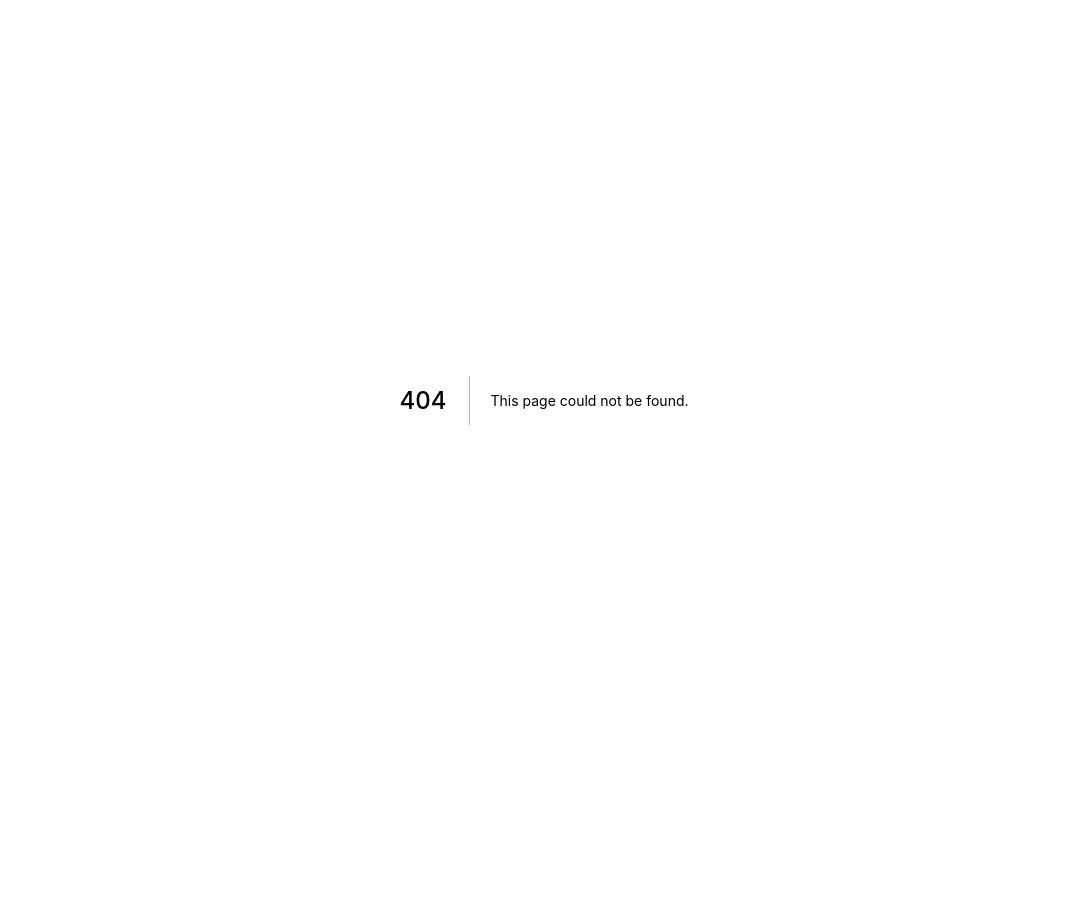
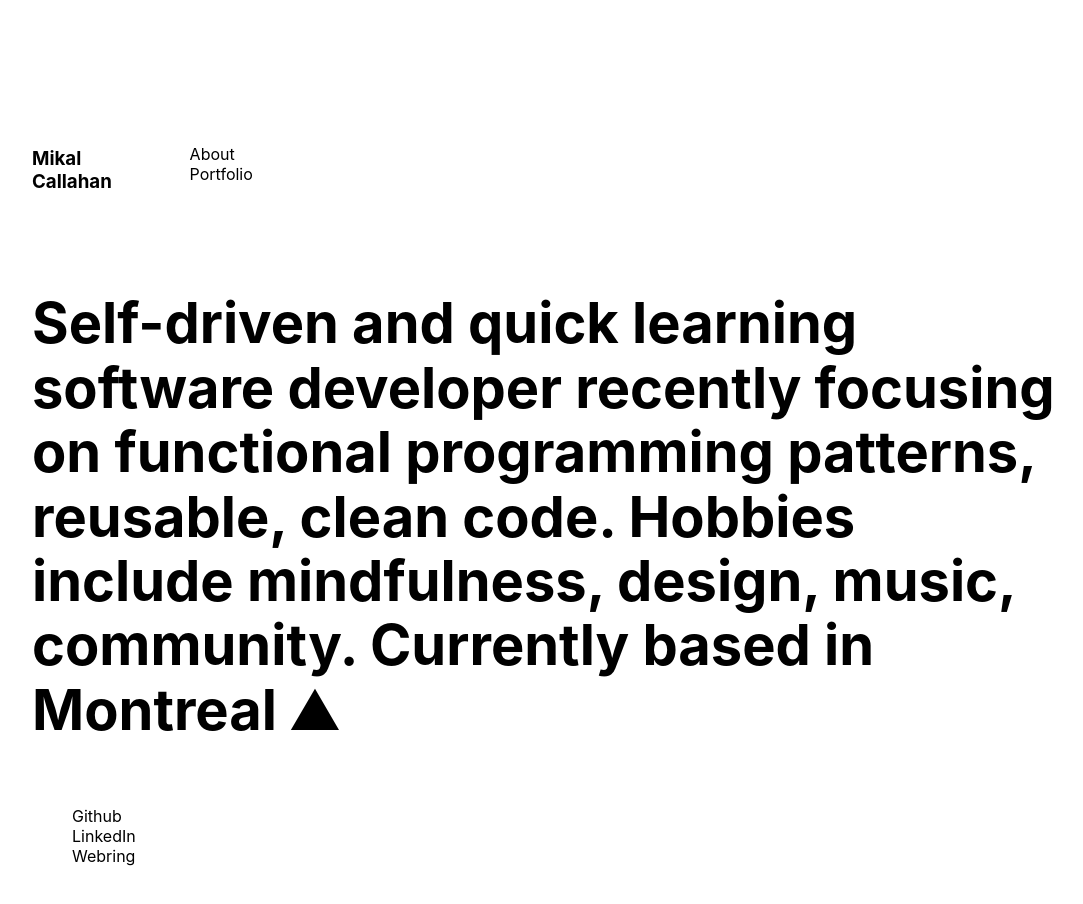
Before and after one commit to mikalcallahan/Portfolio, a Next.js app: page /about in a window 1280 px wide. Before the commit this address had no page. Shown: the top 904 px of the page, without its empty margins (96-1179 px from the left). Before the commit the page ends 800 px from the top, so only its background shows below. Built offline with nearby package versions, Linux system fonts and the light colour scheme.

Commit message:
use sass instead of css, add some components, and models

```diff
--- /dev/null
+++ b/components/NavigationList.tsx
@@ -0,0 +1,17 @@
+import { NavigationLink } from '../models/NavLinks'
+
+interface NavigationListProps {
+  links: NavigationLink[]
+}
+
+export function NavigationList(props: NavigationListProps) {
+  const links = props.links
+  const linksList = links.map((link) => (
+    <li key={link.toString()}>
+      {' '}
+      <a href={link.uri}> {link.name} </a>
+    </li>
+  ))
+
+  return <ul>{linksList}</ul>
+}
--- /dev/null
+++ b/components/Paragraph.tsx
@@ -0,0 +1,13 @@
+import React from 'react'
+import styles from '../styles/Home.module.scss'
+
+interface ParagraphProps {
+  text: string;
+}
+export function Paragraph(props: ParagraphProps) {
+  return (
+    <h1 className={styles.title}>
+      {props.text}
+    </h1>
+  )
+}
--- /dev/null
+++ b/models/NavLinks.ts
@@ -0,0 +1,4 @@
+export interface NavigationLink {
+  name: string;
+  uri: string;
+}
--- a/pages/_app.tsx
+++ b/pages/_app.tsx
@@ -1,4 +1,4 @@
-import '../styles/globals.css'
+import '../styles/globals.scss'
 import type { AppProps } from 'next/app'
 
 function MyApp({ Component, pageProps }: AppProps) {
--- /dev/null
+++ b/pages/about.tsx
@@ -0,0 +1,46 @@
+import { Paragraph } from '../components/Paragraph'
+import { NavigationList } from '../components/NavigationList'
+import styles from '../styles/Home.module.scss'
+import { NavigationLink } from '../models/NavLinks'
+import * as Link from 'next/link'
+
+export default function About() {
+  const paragraph: string =
+    'Self-driven and quick learning software developer recently focusing on functional programming patterns, reusable, clean code. Hobbies include mindfulness, design, music, community. Currently based in Montreal ⛰'
+
+  const links: NavigationLink[] = [
+    {
+      name: 'Github',
+      uri: 'https://github.com/mikalcallahan',
+    },
+    { name: 'LinkedIn', uri: 'https://linkedin.com/in/mikalcallahan' },
+    { name: 'Webring', uri: 'http://webring.xxiivv.com' },
+  ]
+
+  return (
+    <div className='container'>
+      <header>
+        <h3> Mikal Callahan </h3>
+        <ul>
+          <li>
+            <Link.default href='/about'>
+              <a>About</a>
+            </Link.default>
+          </li>
+          <li>
+            <Link.default href='/portfolio'>
+              <a> Portfolio </a>
+            </Link.default>
+          </li>
+        </ul>
+      </header>
+      <main className='main'>
+        <Paragraph text={paragraph}></Paragraph>
+
+        <div className={styles.grid}>
+          <NavigationList links={links}></NavigationList>
+        </div>
+      </main>
+    </div>
+  )
+}
--- a/pages/index.tsx
+++ b/pages/index.tsx
@@ -1,10 +1,10 @@
 import Head from 'next/head'
 import Image from 'next/image'
-import styles from '../styles/Home.module.css'
+import styles from '../styles/Home.module.scss'
 
 export default function Home() {
   return (
-    <div className={styles.container}>
+    <div>
       <Head>
         <title>Create Next App</title>
         <meta name="description" content="Generated by create next app" />
--- a/styles/Home.module.css
+++ b/styles/Home.module.scss
@@ -1,38 +1,3 @@
-.container {
-  min-height: 100vh;
-  padding: 0 0.5rem;
-  display: flex;
-  flex-direction: column;
-  justify-content: center;
-  align-items: center;
-  height: 100vh;
-}
-
-.main {
-  padding: 5rem 0;
-  flex: 1;
-  display: flex;
-  flex-direction: column;
-  justify-content: center;
-  align-items: center;
-}
-
-.footer {
-  width: 100%;
-  height: 100px;
-  border-top: 1px solid #eaeaea;
-  display: flex;
-  justify-content: center;
-  align-items: center;
-}
-
-.footer a {
-  display: flex;
-  justify-content: center;
-  align-items: center;
-  flex-grow: 1;
-}
-
 .title a {
   color: #0070f3;
   text-decoration: none;
@@ -47,12 +12,12 @@
 .title {
   margin: 0;
   line-height: 1.15;
-  font-size: 4rem;
+  font-size: 3.5rem;
 }
 
 .title,
 .description {
-  text-align: center;
+  text-align: start;
 }
 
 .description {
@@ -74,8 +39,8 @@
   align-items: center;
   justify-content: center;
   flex-wrap: wrap;
-  max-width: 800px;
   margin-top: 3rem;
+  width: 100%;
 }
 
 .card {
--- a/styles/globals.css
+++ /dev/null
@@ -1,16 +0,0 @@
-html,
-body {
-  padding: 0;
-  margin: 0;
-  font-family: -apple-system, BlinkMacSystemFont, Segoe UI, Roboto, Oxygen,
-    Ubuntu, Cantarell, Fira Sans, Droid Sans, Helvetica Neue, sans-serif;
-}
-
-a {
-  color: inherit;
-  text-decoration: none;
-}
-
-* {
-  box-sizing: border-box;
-}
--- /dev/null
+++ b/styles/globals.scss
@@ -0,0 +1,63 @@
+html,
+body {
+  padding: 0;
+  margin: 0;
+  font-family: -apple-system, BlinkMacSystemFont, Segoe UI, Roboto, Oxygen,
+    Ubuntu, Cantarell, Fira Sans, Droid Sans, Helvetica Neue, sans-serif;
+}
+
+a {
+  color: inherit;
+  text-decoration: none;
+}
+
+* {
+  box-sizing: border-box;
+}
+
+.container {
+  min-height: 100vh;
+  padding: 10%;
+  display: flex;
+  flex-direction: column;
+  justify-content: center;
+  align-items: center;
+  height: 100%;
+}
+
+.main {
+  padding: 5rem 0;
+  flex: 1;
+  display: flex;
+  flex-direction: column;
+  justify-content: flex-start;
+  text-align: start;
+  align-items: center;
+}
+
+.footer {
+  width: 100%;
+  height: 100px;
+  border-top: 1px solid #eaeaea;
+  display: flex;
+  justify-content: center;
+  align-items: center;
+}
+
+.footer a {
+  display: flex;
+  justify-content: center;
+  align-items: center;
+  flex-grow: 1;
+}
+
+header {
+  display: flex;
+  justify-content: flex-start;
+  width: 100%;
+}
+
+ul {
+  list-style: none;
+  width: 100%;
+}
```
Also changed, not shown: pages/portfolio.tsx (added, +59 -0 lines).
